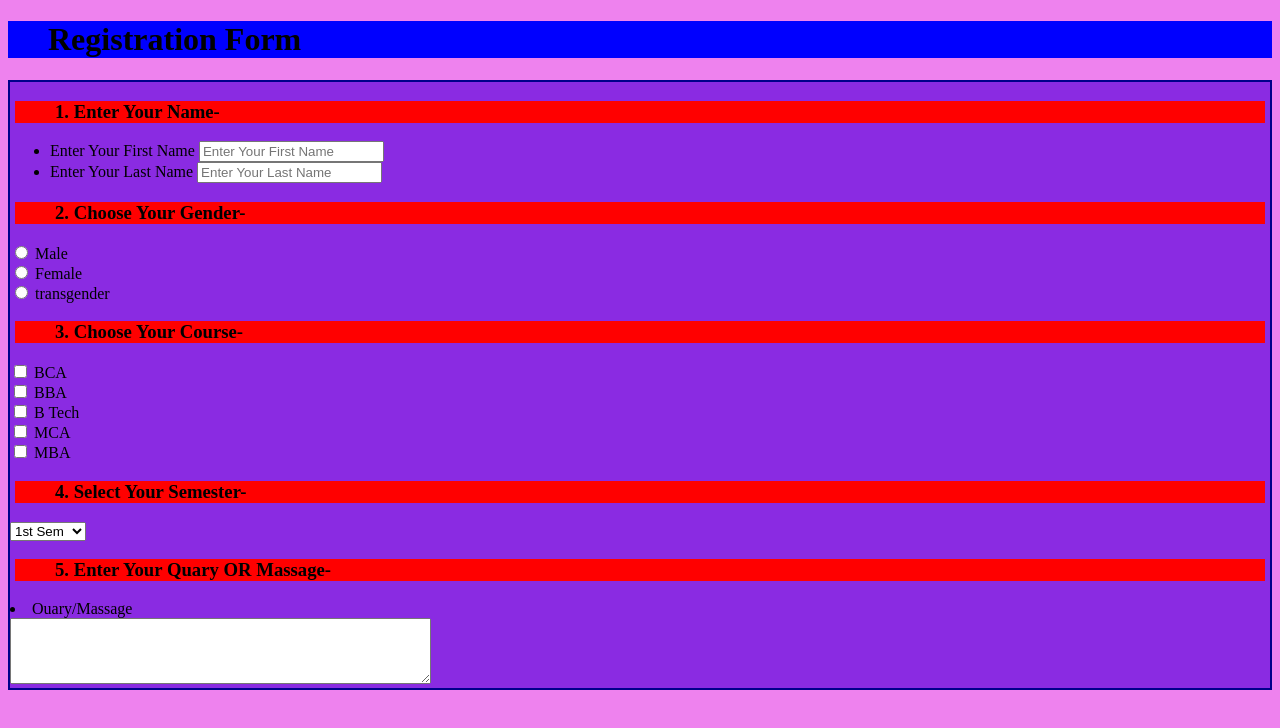
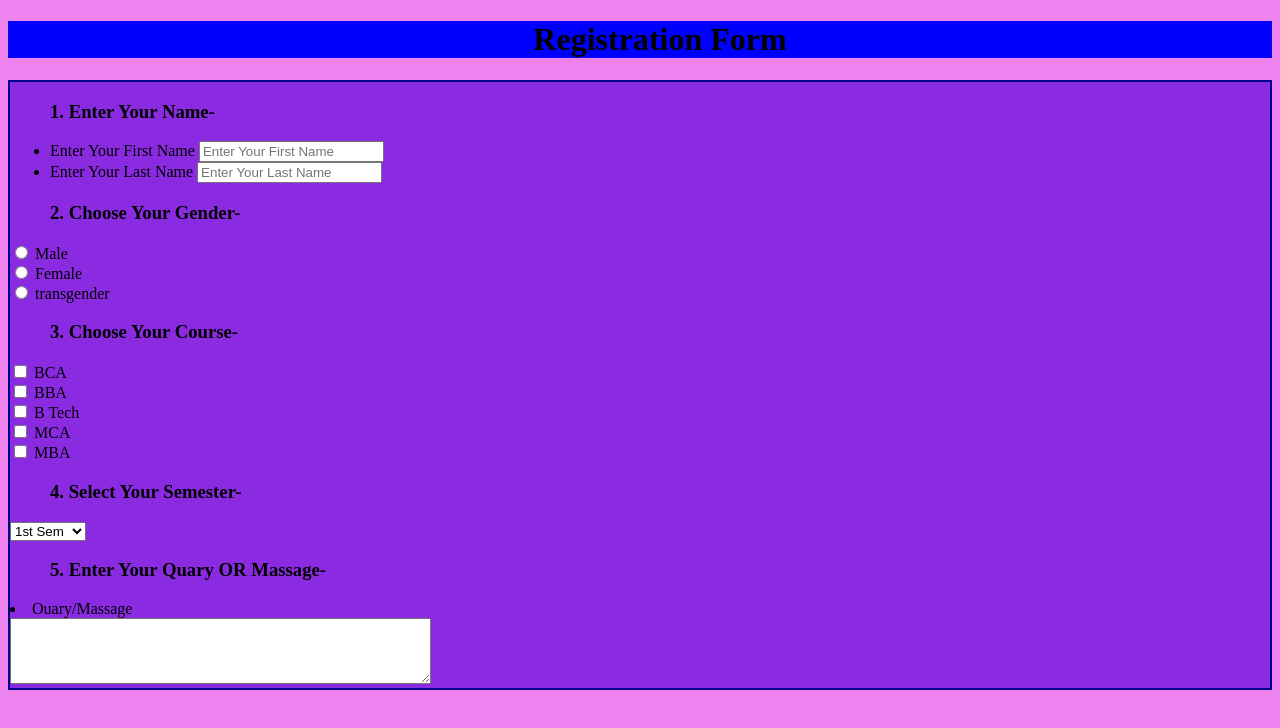
Before and after one commit to abhisheksinghgit01/web-design-TA1, a plain HTML site: page index.html in a window 1280 px wide. Drawn offline with Linux system fonts and the light colour scheme.

Commit message:
Update style.css

```diff
--- a/style.css
+++ b/style.css
@@ -9,7 +9,6 @@ body {
     background-color: blueviolet;
     border: 2px solid darkblue;
 }
-.name {
-    background-color: red;
-    margin: 5px;
+h1 {
+    text-align: center;
 }
```
